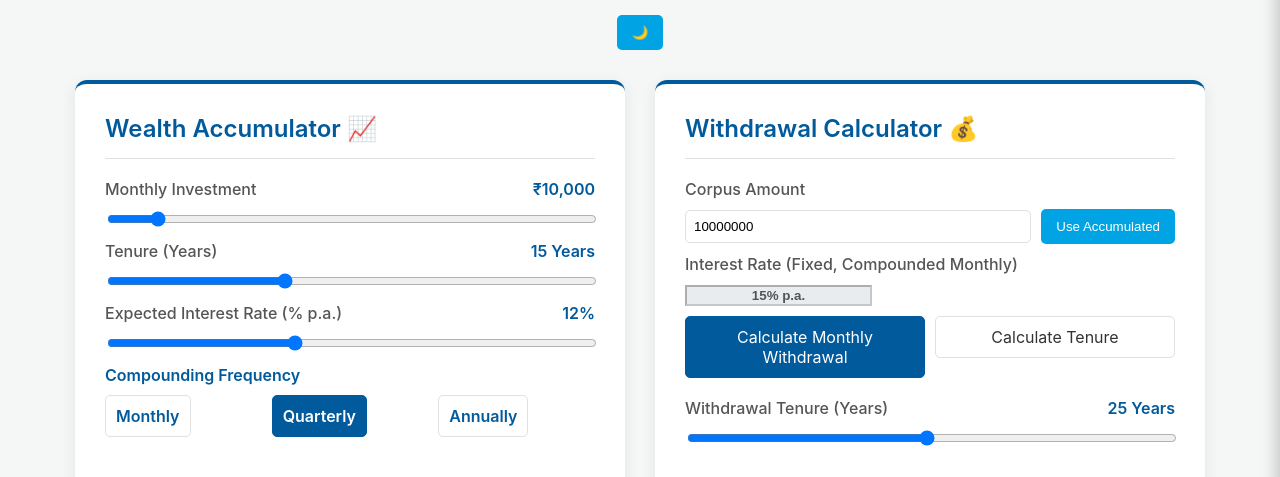
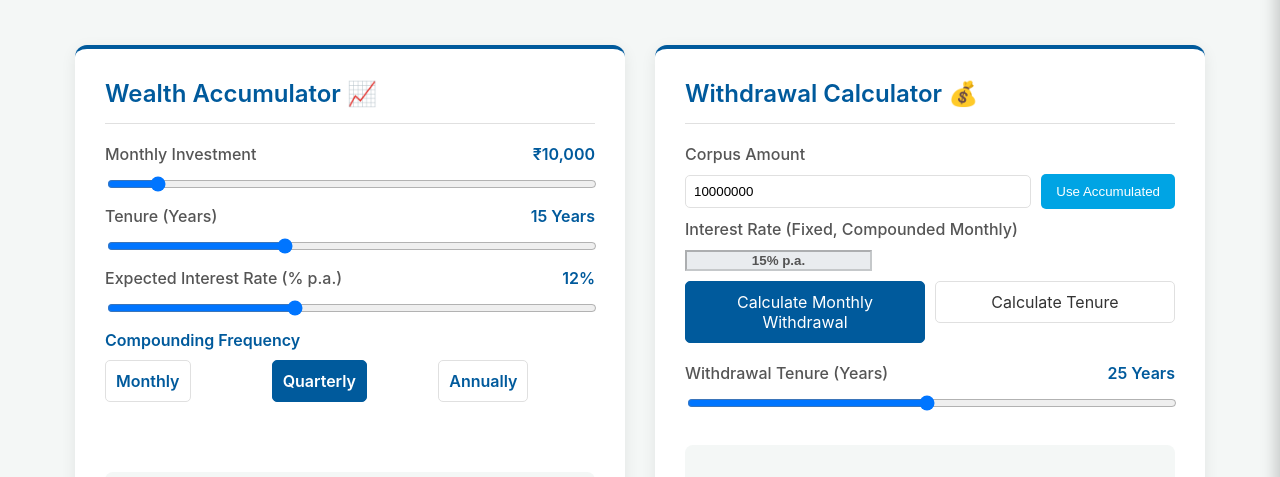
Before and after one commit to bohemia420/calculator, a plain HTML site: page index.html in a window 1280 px wide. Shown: the part 122-599 px from the top of the page. Drawn offline with nearby package versions, Linux system fonts and the light colour scheme.

Commit message:
silly dark mode remove

```diff
--- a/index.html
+++ b/index.html
@@ -111,7 +111,6 @@
     <header>
         <h1>Advanced Wealth Calculator</h1>
         <p>Plan your financial future with precision and clarity.</p>
-        <button id="theme-switcher">🌙</button>
     </header>
 
     <div class="container">
```
